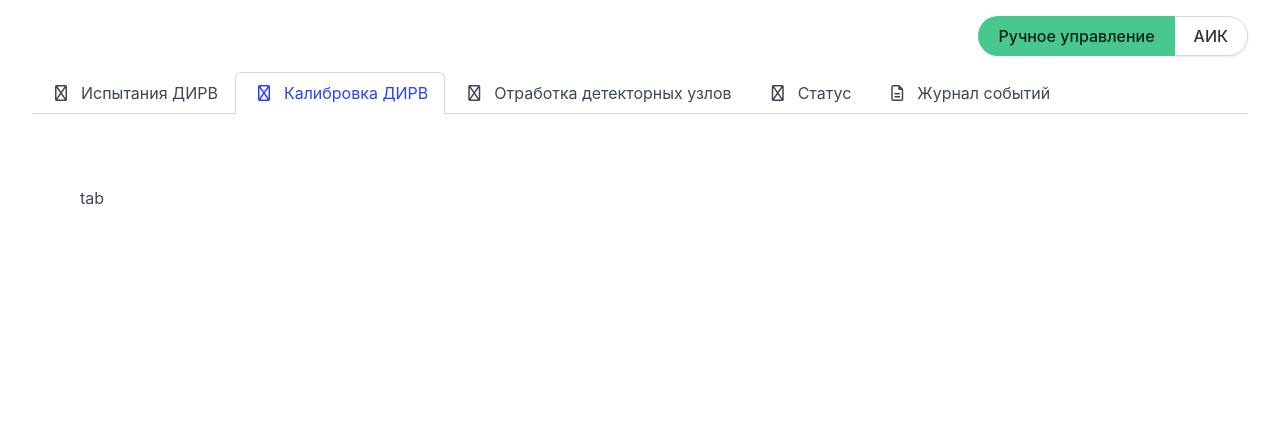
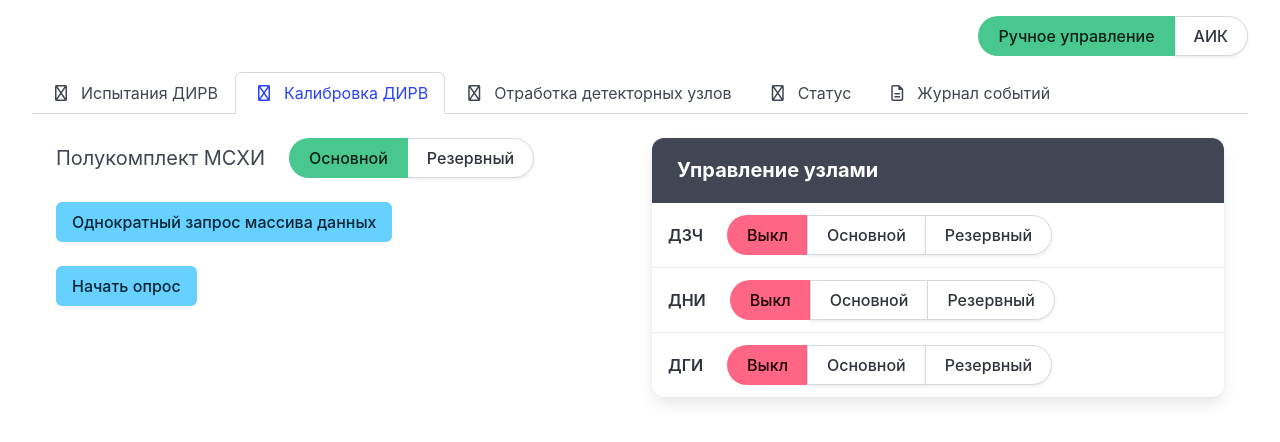
Before and after one commit to jorpic/dirv, a Preact app in the folder ui/: page / in a window 1280 px wide. Both pictures are taken after a click on the link "Калибровка ДИРВ". Shown: the top 442 px of the page. Built offline with nearby package versions, Linux system fonts and the light colour scheme.

Commit message:
ui: quick sketches of some tabs

```diff
--- a/ui/src/App.tsx
+++ b/ui/src/App.tsx
@@ -22,7 +22,7 @@ enum Tab {
 }
 
 
-function App() {
+export function App() {
   const [controlMode, setControlMode] = useState(ControlMode.Manual);
   const [currentTab, setCurrentTab] = useState(Tab.Tests);
 
@@ -43,9 +43,9 @@ function App() {
       onClick={_ => setCurrentTab(val)}
     >
       <a>
-        <span class="icon small"
-          ><i class={`far ${icon}`} aria-hidden="true"></i
-        ></span>
+        <span class="icon">
+          <i class={`far ${icon}`} aria-hidden="true"></i>
+        </span>
         <span>{name}</span>
       </a>
     </li>;
@@ -54,25 +54,198 @@ function App() {
     <div class="container is-fluid">
       <div class="is-flex is-justify-content-flex-end mt-4">
         <div class="buttons has-addons">
-          {mkControlModeBtn("Ручное управление", ControlMode.Manual, "is-success")}
-          {mkControlModeBtn("АИК", ControlMode.AIK, "is-warning")}
+          { mkControlModeBtn("Ручное управление", ControlMode.Manual, "is-success") }
+          { mkControlModeBtn("АИК", ControlMode.AIK, "is-warning") }
         </div>
       </div>
 
       <div class="tabs is-boxed mt-4">
         <ul>
-          {mkTab("Испытания ДИРВ", Tab.Tests, "fa-clipboard-check")}
-          {mkTab("Калибровка ДИРВ", Tab.Calibration, "fa-gauge-high")}
-          {mkTab("Отработка детекторных узлов", Tab.Commands, "fa-chart-column")}
-          {mkTab("Статус", Tab.Status, "fa-jedi")}
-          {mkTab("Журнал событий", Tab.Logs, "fa-file-alt")}
+          { mkTab("Испытания ДИРВ", Tab.Tests, "fa-clipboard-check") }
+          { mkTab("Калибровка ДИРВ", Tab.Calibration, "fa-gauge-high") }
+          { mkTab("Отработка детекторных узлов", Tab.Commands, "fa-chart-column") }
+          { mkTab("Статус", Tab.Status, "fa-jedi") }
+          { mkTab("Журнал событий", Tab.Logs, "fa-file-alt") }
         </ul>
       </div>
-      <section class="section">
-        tab
-      </section>
+      <div class="m-5">
+        { currentTab === Tab.Tests && <TestsTab /> }
+        { currentTab === Tab.Calibration && <CalibrationTab /> }
+        { currentTab === Tab.Commands && <CommandsTab /> }
+        { currentTab === Tab.Status && <StatusTab /> }
+        { currentTab === Tab.Logs && <LogsTab /> }
+      </div>
     </div>
   );
 }
 
-export default App;
+export function TestsTab() {
+  return (<>
+    <div class="block is-flex is-align-items-center">
+      <h1 class="is-size-5">Полукомплект&nbsp;МСХИ</h1>
+      <p class="control buttons has-addons ml-5">
+        <button class="button is-rounded is-success is-selected">Основной</button>
+        <button class="button is-rounded -is-warning">Резервный</button>
+      </p>
+    </div>
+
+    <div class="block is-flex is-align-items-center">
+      <button class="button is-info">Запустить самотестирование ДИРВ</button>
+      <progress class="progress ml-5" style="width: 20vw;" value="15" max="100">15%</progress>
+    </div>
+
+    <div class="block">
+      <h1 class="is-size-5">Результаты тестирования</h1>
+      <ul class="ml-6" style="list-style: circle;">
+        <li class="mb-2"><span class="tag is-medium is-light is-danger">ДЗЧ</span></li>
+        <li class="mb-2"><span class="tag is-medium is-light is-danger">ДНИ</span> Ошибка</li>
+        <li class="mb-2"><span class="tag is-medium is-light is-success">ДГИ</span> OK</li>
+      </ul>
+    </div>
+  </>);
+}
+
+export function CalibrationTab() {
+  return (<>
+    <div class="columns">
+      <div class="column is-half">
+        <div class="block is-flex is-align-items-center">
+          <span class="is-size-5">Полукомплект&nbsp;МСХИ</span>
+
+          <p class="control buttons has-addons ml-5">
+            <button class="button is-rounded is-success is-selected">Основной</button>
+            <button class="button is-rounded -is-warning">Резервный</button>
+          </p>
+        </div>
+
+        <div class="block">
+          <button class="button is-info">Однократный запрос массива данных</button>
+        </div>
+
+        <div class="block">
+          <button class="button is-info">Начать опрос</button>
+        </div>
+      </div>
+
+      <div class="column">
+        <div class="panel">
+          <div class="panel-heading">Управление узлами</div>
+          <div class="panel-block">
+            <strong>ДЗЧ</strong>
+            <p class="control buttons has-addons ml-5">
+              <button class="button is-rounded is-danger">Выкл</button>
+              <button class="button is-rounded -is-warning">Основной</button>
+              <button class="button is-rounded -is-warning">Резервный</button>
+            </p>
+          </div>
+          <div class="panel-block">
+            <strong>ДНИ</strong>
+            <p class="control buttons has-addons ml-5">
+              <button class="button is-rounded is-danger">Выкл</button>
+              <button class="button is-rounded -is-warning">Основной</button>
+              <button class="button is-rounded -is-warning">Резервный</button>
+            </p>
+          </div>
+          <div class="panel-block">
+            <strong>ДГИ</strong>
+            <p class="control buttons has-addons ml-5">
+              <button class="button is-rounded is-danger">Выкл</button>
+              <button class="button is-rounded -is-warning">Основной</button>
+              <button class="button is-rounded -is-warning">Резервный</button>
+            </p>
+          </div>
+        </div>
+      </div>
+    </div>
+    <div class="grid">
+      <div class="cell">
+      </div>
+      <div class="cell">
+      </div>
+      <div class="cell">
+      </div>
+      <div class="cell">
+      </div>
+    </div>
+  </>);
+}
+
+export function CommandsTab() {
+  return (<>
+    <div class="columns">
+      <div class="column is-half">
+      </div>
+      <div class="column is-half">
+        <div class="panel">
+          <div class="panel-heading">Команды</div>
+          <div class="panel-block">
+            <button class="button is-info">Команда 1</button>
+          </div>
+          <div class="panel-block">
+            <button class="button is-info">Команда 2</button>
+          </div>
+          <div class="panel-block">
+            <button class="button is-info">Команда 3</button>
+          </div>
+          <div class="panel-block">
+            <button class="button is-info">Команда 4</button>
+          </div>
+        </div>
+      </div>
+    </div>
+    <div class="columns">
+      <div class="column is-half">
+      </div>
+      <div class="column is-half">
+        <h1 class="is-size-5">Телеметрические данные</h1>
+        <pre style="min-height: 10vh; width: 100%; overflow: auto;">
+        </pre>
+      </div>
+    </div>
+  </>);
+}
+
+export function StatusTab() {
+  return (<>
+    <div class="block">
+      <h1 class="is-size-5">Состояние портов RS-485</h1>
+      <ul class="ml-6" style="list-style: circle;">
+        <li class="mb-2"><span class="tag is-medium is-light is-danger">/dev/ttyS1</span></li>
+        <li class="mb-2"><span class="tag is-medium is-light is-danger">/dev/ttyS2</span> Ошибка</li>
+        <li class="mb-2"><span class="tag is-medium is-light is-success">/dev/ttyS3</span> OK</li>
+      </ul>
+    </div>
+
+    <div class="block">
+      <h1 class="is-size-5">Состояние портов ГОСТ Р52070</h1>
+      <ul class="ml-6" style="list-style: circle;">
+        <li class="mb-2"><span class="tag is-medium is-light is-danger">/dev/XXX</span></li>
+      </ul>
+    </div>
+
+    <div class="block">
+      <h1 class="is-size-5">Информация о подключении Ethernet</h1>
+      <ul class="ml-6" style="list-style: circle;">
+        <li class="mb-2"></li>
+        <li class="mb-2"></li>
+        <li class="mb-2"></li>
+      </ul>
+    </div>
+  </>);
+}
+
+export function LogsTab() {
+  // TODO: add a switch to control order of messages: chrono / reverse
+  const messages = [
+    {time: "1231234123", msg: "Hello"},
+    {time: "12341234",  msg: "Hello"},
+    {time: "1341231", msg: "Hello"},
+    {time: "234234523", msg: "Hello"},
+  ];
+  const style = "height: 80vh; width: 100%; overflow: auto;";
+  return (<pre style={style}>
+      {messages.map(m =>
+        <><strong>{m.time}</strong> {`${m.msg}\n`}</>
+      )}
+  </pre>);
+}
--- a/ui/src/main.tsx
+++ b/ui/src/main.tsx
@@ -1,5 +1,5 @@
 import "./main.scss";
 import { render } from "preact";
-import App from "./App";
+import { App } from "./App";
 
 render(<App />, document.getElementById("root")!);
```
